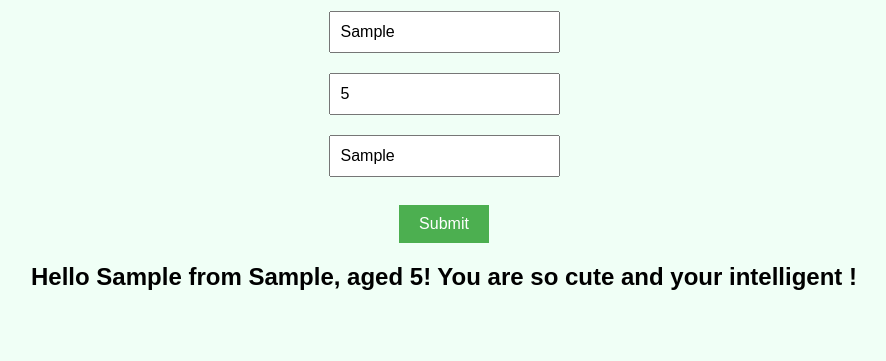
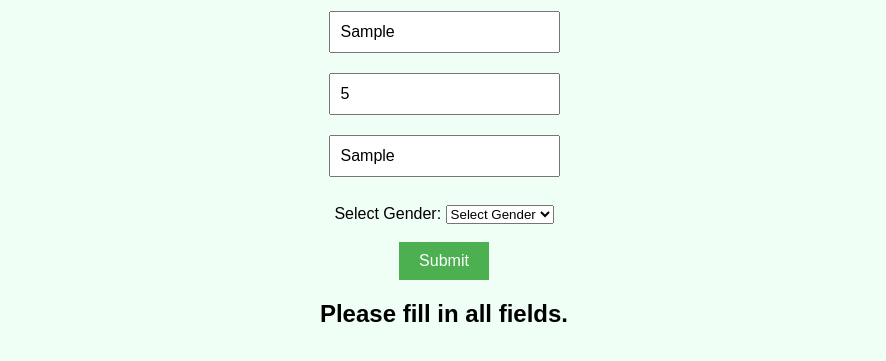
Before and after one commit to vi458-web/resume, a plain HTML site: page index.html in a window 1280 px wide. Both pictures are taken after typing "Sample", "5", "Sample" into the empty fields and a click on the button "Submit". Shown: the part 137-498 px from the top of the page, without its empty margins (196-1082 px from the left). Drawn offline with Linux system fonts and the light colour scheme.

Commit message:
Update index.html

```diff
--- a/index.html
+++ b/index.html
@@ -39,12 +39,20 @@
     </style>
 </head>
 <body>
-
     <h1>Enter your details!</h1>
     <form id="personalForm">
         <input type="text" id="name" placeholder="Enter your name" required><br>
         <input type="number" id="age" placeholder="Enter your age" required><br>
         <input type="text" id="city" placeholder="Enter your city" required><br><br>
+
+        <!-- Gender selection -->
+        <label for="gender">Select Gender: </label>
+        <select id="gender" required>
+            <option value="">Select Gender</option>
+            <option value="boy">Boy</option>
+            <option value="girl">Girl</option>
+        </select><br><br>
+
         <button type="button" onclick="generateMessage()">Submit</button>
     </form>
 
@@ -56,16 +64,26 @@
             const name = document.getElementById('name').value;
             const age = document.getElementById('age').value;
             const city = document.getElementById('city').value;
+            const gender = document.getElementById('gender').value;
 
-            // Create the message
-            if (name && age && city) {
-                const message = `Hello ${name} from ${city}, aged ${age}! You are so cute and your intelligent !`;
+            // Check if all fields are filled
+            if (name && age && city && gender) {
+                let message = '';
+
+                // For boys (gender == "boy")
+                if (gender === "boy") {
+                    message = `Hello ${name}, aged ${age}, from ${city}! You are very handsome and very intelligent!`;
+                }
+                // For girls (gender == "girl")
+                else if (gender === "girl") {
+                    message = `Hello ${name}, aged ${age}, from ${city}! You are very cute and so smart!`;
+                }
+
                 document.getElementById('message').innerText = message;
             } else {
                 document.getElementById('message').innerText = 'Please fill in all fields.';
             }
         }
     </script>
-
 </body>
 </html>
```
